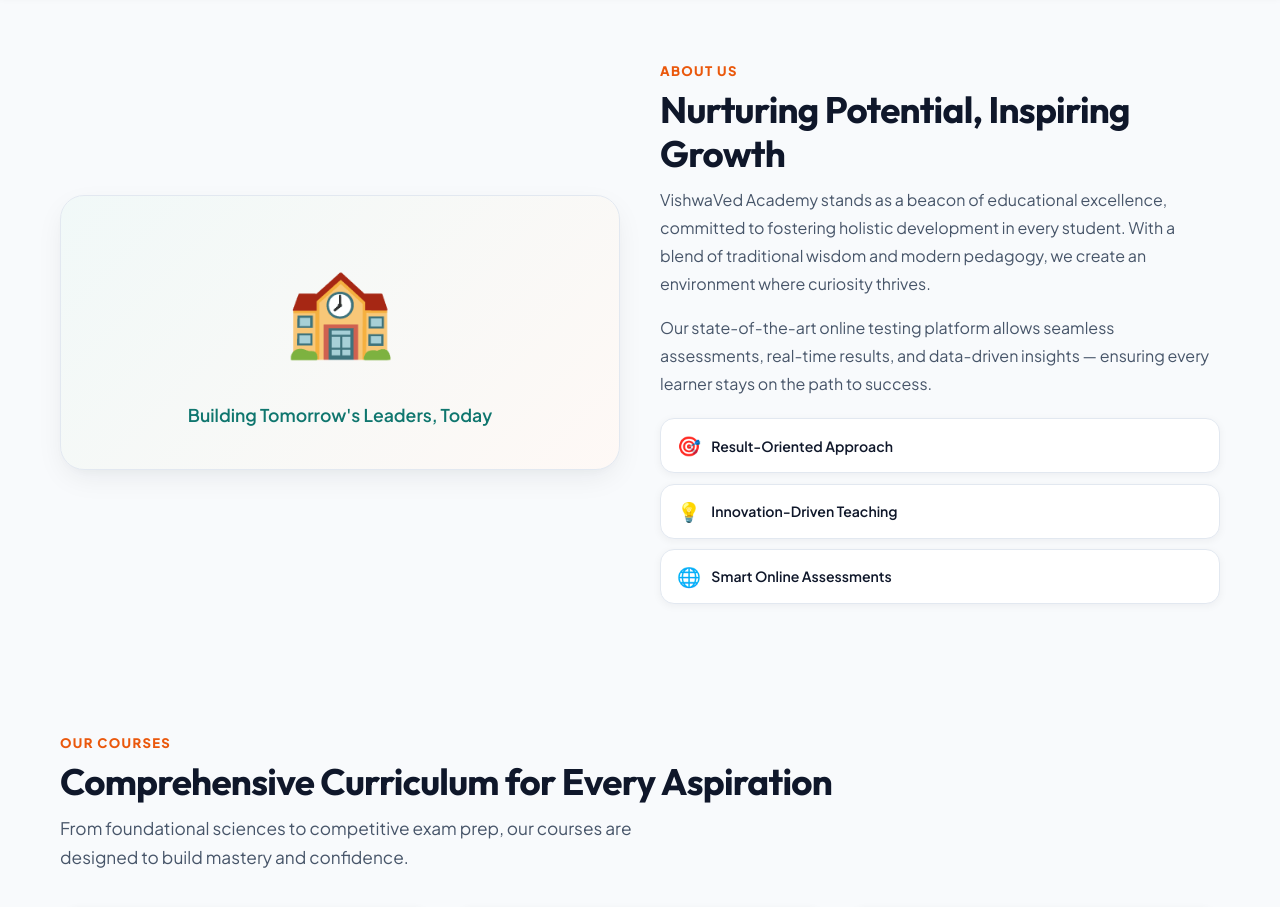
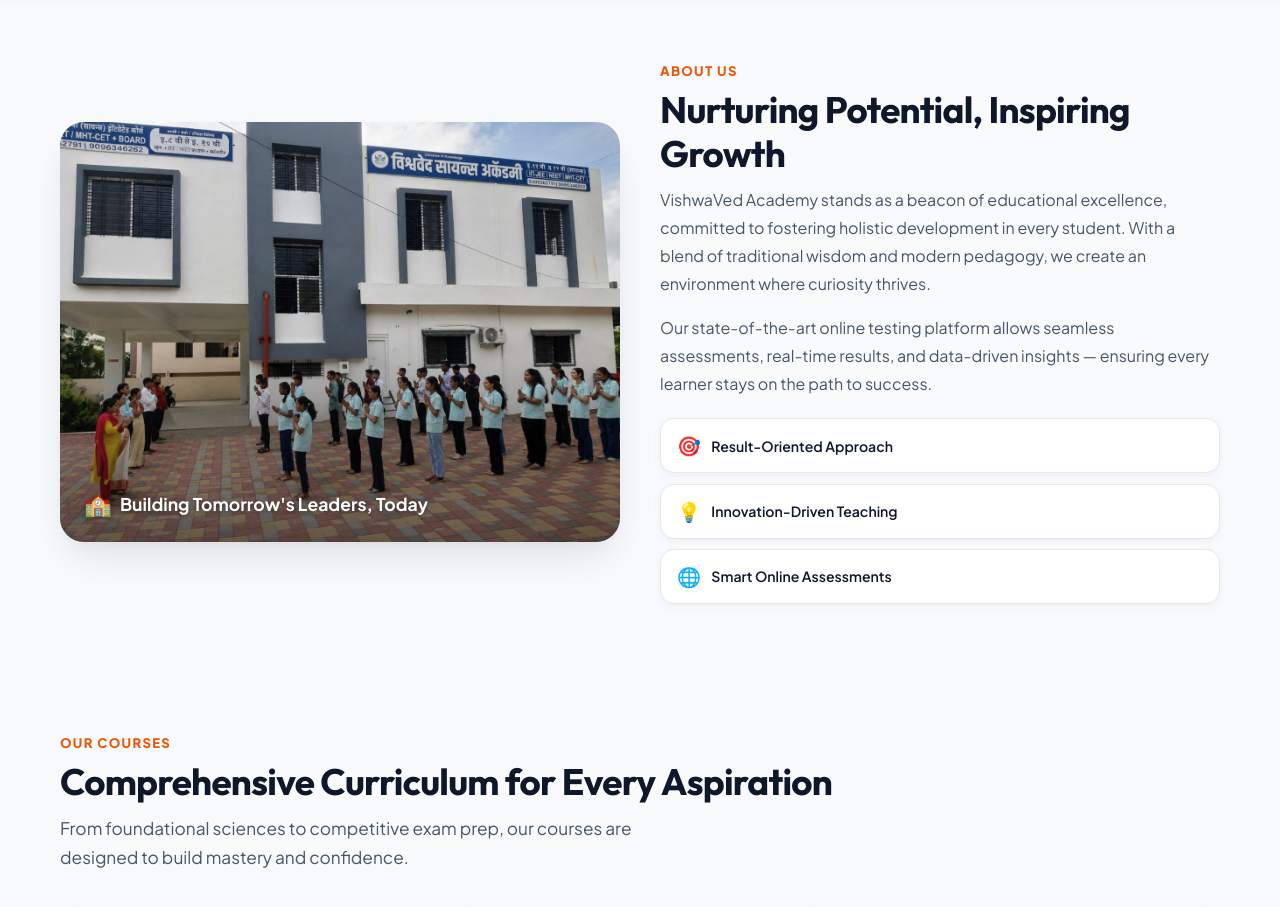
Before and after one commit to sadmsd707/Vishwaved, a Next.js app: page / in a window 1280 px wide. Shown: the part 840-1747 px from the top of the page. Built offline with nearby package versions, Linux system fonts and the light colour scheme.

Commit message:
feat: replace school emoji with Vishwaved building photo in About section

```diff
--- a/app/globals.css
+++ b/app/globals.css
@@ -988,19 +988,42 @@
 /* About */
 .about-grid { display: grid; grid-template-columns: 1fr 1fr; gap: 2.5rem; align-items: center; }
 .about-visual {
-  background: #ffffff;
-  border: 1px solid var(--border);
   border-radius: var(--radius-xl);
-  padding: 2.5rem 1.5rem;
-  text-align: center;
   position: relative;
   overflow: hidden;
-  box-shadow: var(--shadow);
+  box-shadow: var(--shadow-lg);
+  aspect-ratio: 4 / 3;
 }
 .about-visual::before {
   content: ''; position: absolute; inset: 0;
-  background: linear-gradient(135deg, rgba(13,148,136,0.06), rgba(234,88,12,0.04));
+  background: linear-gradient(to top, rgba(0,0,0,0.55) 0%, rgba(0,0,0,0.05) 50%, transparent 100%);
   pointer-events: none;
+  z-index: 1;
+}
+.about-building-img {
+  width: 100%; height: 100%;
+  object-fit: cover;
+  display: block;
+  transition: transform 0.5s ease;
+}
+.about-visual:hover .about-building-img {
+  transform: scale(1.04);
+}
+.about-building-caption {
+  position: absolute;
+  bottom: 0; left: 0; right: 0;
+  padding: 1.25rem 1.5rem;
+  z-index: 2;
+  font-size: 1.1rem;
+  font-weight: 700;
+  color: #ffffff;
+  display: flex;
+  align-items: center;
+  gap: 0.5rem;
+  text-shadow: 0 1px 4px rgba(0,0,0,0.4);
+}
+.about-building-caption-icon {
+  font-size: 1.4rem;
 }
 .about-emoji { font-size: clamp(3.5rem, 10vw, 5.5rem); position: relative; z-index: 1; }
 .about-text p { margin-bottom: 1rem; line-height: 1.75; font-size: clamp(0.92rem, 2vw, 1rem); }
--- a/app/page.js
+++ b/app/page.js
@@ -67,10 +67,15 @@
         <div className="container">
           <div className="about-grid">
             <div className="about-visual">
-              <div className="about-emoji">🏫</div>
-              <p style={{ marginTop: '1.5rem', fontSize: '1.1rem', color: 'var(--accent-3)', fontWeight: 600, position: 'relative', zIndex: 1 }}>
+              <img
+                src="/vishwved building.jpeg"
+                alt="VishwaVed Academy Building"
+                className="about-building-img"
+              />
+              <div className="about-building-caption">
+                <span className="about-building-caption-icon">🏫</span>
                 Building Tomorrow&apos;s Leaders, Today
-              </p>
+              </div>
             </div>
             <div className="about-text">
               <div className="section-tag">About Us</div>
```
Also changed, not shown: public/vishwved building.jpeg (added).
